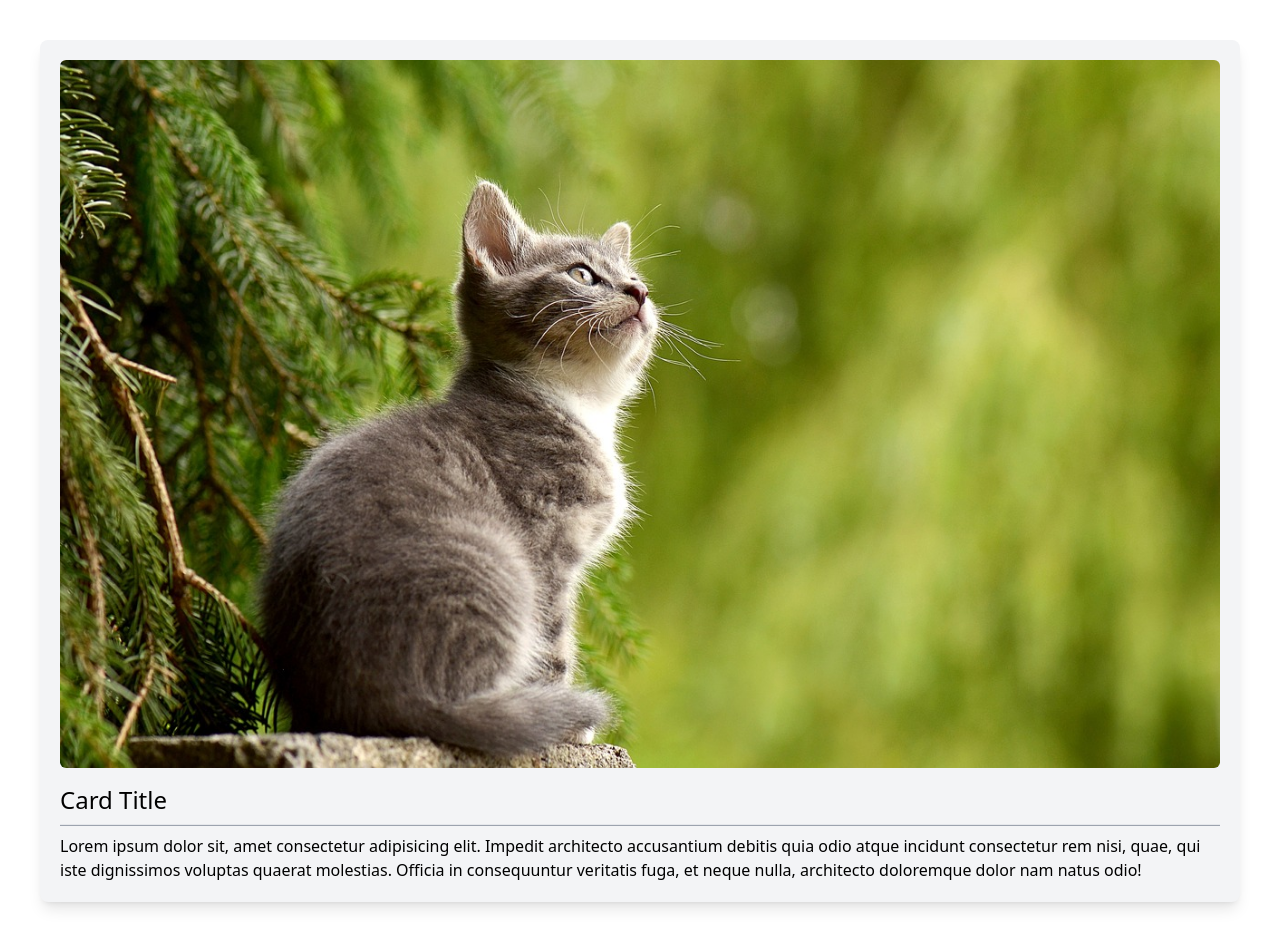
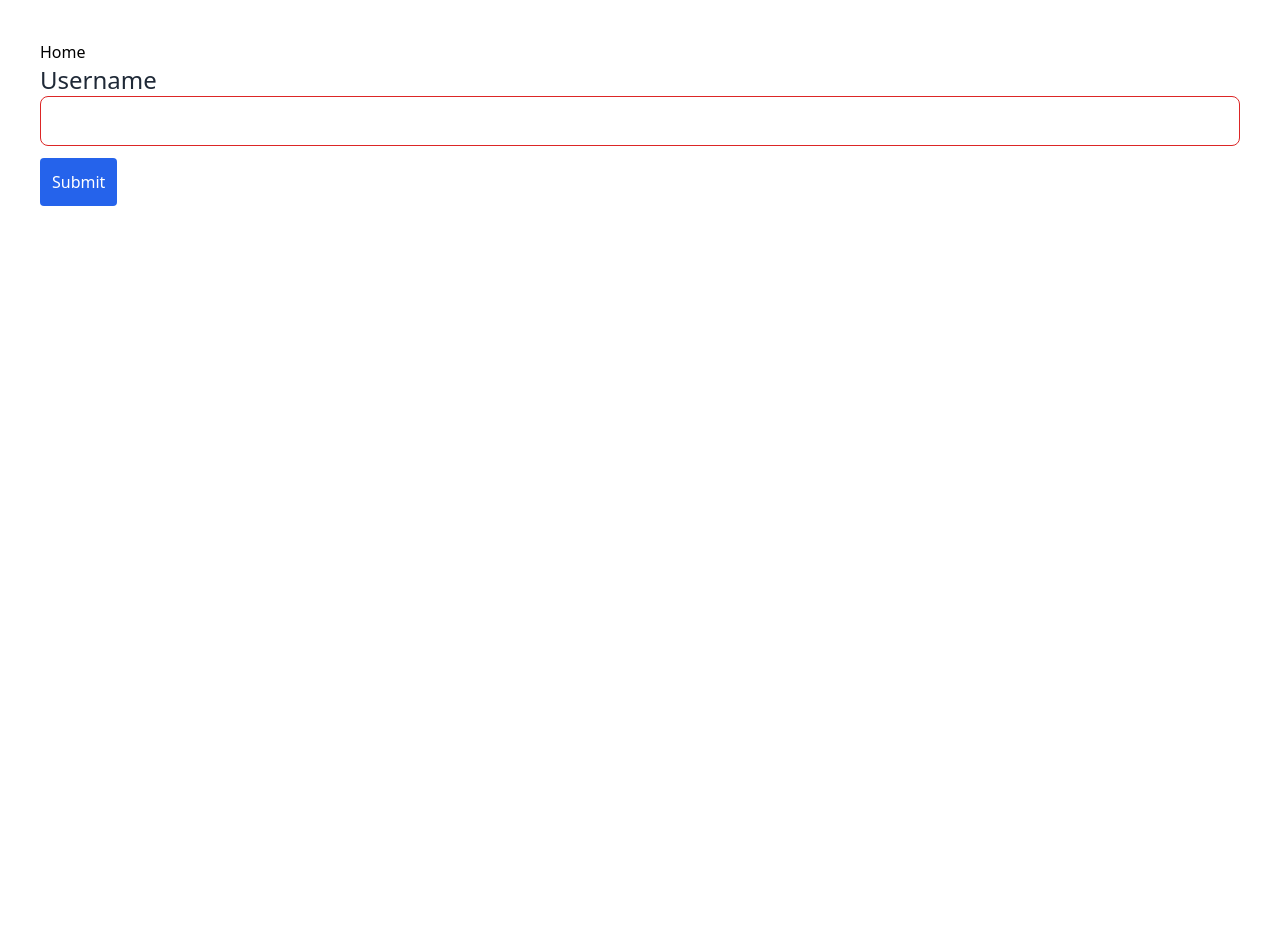
Before and after one commit to alan-maldonado/vue-tailwind, a Vue app: page / in a window 1280 px wide. After the commit the page ends 800 px from the top, so only its background shows below. Built offline with nearby package versions, Linux system fonts and the light colour scheme.

Commit message:
💄 Handling Hover, Focus, and Other States in Tailwind CSS

```diff
--- a/package.json
+++ b/package.json
@@ -9,12 +9,15 @@
     "preview": "vite preview"
   },
   "dependencies": {
-    "vue": "^3.4.21"
+    "vue": "^3.4.21",
+    "vue-router": "^4.3.0"
   },
   "devDependencies": {
     "@vitejs/plugin-vue": "^5.0.4",
     "autoprefixer": "^10.4.19",
     "postcss": "^8.4.38",
+    "prettier": "^3.2.5",
+    "prettier-plugin-tailwindcss": "^0.5.12",
     "tailwindcss": "^3.4.1",
     "vite": "^5.2.0"
   }
--- a/src/App.vue
+++ b/src/App.vue
@@ -1,9 +1,15 @@
 <script setup lang="ts">
-import AppCard from './components/AppCard.vue';
+import AppButton from "./components/AppButton.vue";
+import AppInput from "./components/AppInput.vue";
+import TheMainNav from "./components/TheMainNav.vue";
 </script>
-
 <template>
   <div class="m-10">
-    <AppCard />
+    <TheMainNav />
+    <form action="">
+      <label> </label>
+      <AppInput label="Username" />
+      <AppButton>Submit</AppButton>
+    </form>
   </div>
 </template>
--- /dev/null
+++ b/src/components/AppButton.vue
@@ -0,0 +1,7 @@
+<template>
+  <button
+    class="rounded bg-blue-600 p-3 text-white transition-colors duration-500 hover:bg-blue-900"
+  >
+    <slot></slot>
+  </button>
+</template>
--- /dev/null
+++ b/src/components/AppInput.vue
@@ -0,0 +1,27 @@
+<script setup lang="ts">
+import { computed } from "vue";
+const props = defineProps<{
+  label?: string;
+  modelValue?: string;
+}>();
+const emit = defineEmits(["update:modelValue"]);
+const _modelValue = computed({
+  get() {
+    return props.modelValue || "";
+  },
+  set(value: string) {
+    emit("update:modelValue", value);
+  },
+});
+</script>
+<template>
+  <label class="block mb-3">
+    <span v-if="label" class="block text-2xl text-gray-800">{{ label }}</span>
+    <input
+      v-model="_modelValue"
+      type="text"
+      required="true"
+      class="block w-full p-3 border border-gray-400 rounded-lg focus:outline-lime-600 disabled:opacity-50 invalid:border-red-600"
+    />
+  </label>
+</template>
--- /dev/null
+++ b/src/components/TheMainNav.vue
@@ -0,0 +1,11 @@
+<template>
+  <ul>
+    <li>
+      <RouterLink
+        to="/"
+        class="visited:text-purple-500 focus:outline-purple-400"
+        >Home</RouterLink
+      >
+    </li>
+  </ul>
+</template>
--- a/src/main.js
+++ b/src/main.js
@@ -1,5 +1,8 @@
 import { createApp } from 'vue'
 import './style.css'
 import App from './App.vue'
+import router from './router'
 
-createApp(App).mount('#app')
+const app = createApp(App)
+app.use(router)
+app.mount('#app')
--- /dev/null
+++ b/src/router/index.ts
@@ -0,0 +1,23 @@
+import { createRouter, createWebHistory } from 'vue-router'
+import HomeView from '../views/HomeView.vue'
+
+const router = createRouter({
+  history: createWebHistory(),
+  routes: [
+    {
+      path: '/',
+      name: 'home',
+      component: HomeView
+    },
+    {
+      path: '/about',
+      name: 'about',
+      // route level code-splitting
+      // this generates a separate chunk (About.[hash].js) for this route
+      // which is lazy-loaded when the route is visited.
+      component: () => import('../views/AboutView.vue')
+    }
+  ]
+})
+
+export default router
--- /dev/null
+++ b/src/views/AboutView.vue
@@ -0,0 +1,15 @@
+<template>
+  <div class="about">
+    <h1>This is an about page</h1>
+  </div>
+</template>
+
+<style>
+@media (min-width: 1024px) {
+  .about {
+    min-height: 100vh;
+    display: flex;
+    align-items: center;
+  }
+}
+</style>
--- /dev/null
+++ b/src/views/HomeView.vue
@@ -0,0 +1,5 @@
+<script setup lang="ts"></script>
+
+<template>
+  <main></main>
+</template>
```
Also changed, not shown: 2 other files (tests, documents, lock files or other folders).
